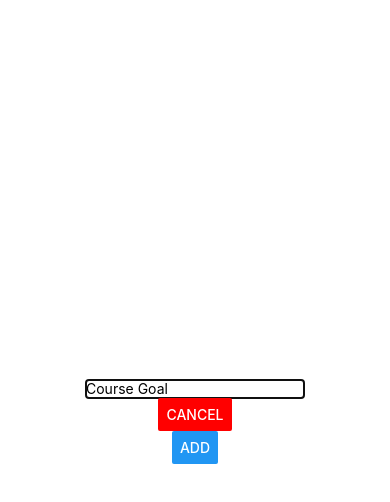
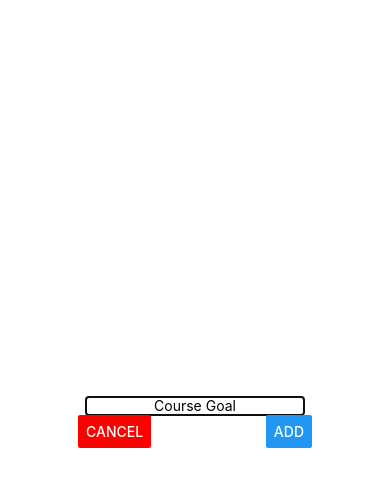
Before and after one commit to tanner-schmutte/rn-complete-guide, a React Native app: screen / in a window 390 px wide. Both pictures are taken after a click on the button "ADD NEW GOAL". Shown: the top 502 px of the page. Built offline with nearby package versions, Linux system fonts and the light colour scheme.

Commit message:
style modal buttons

```diff
--- a/components/GoalInput.js
+++ b/components/GoalInput.js
@@ -22,8 +22,14 @@ const GoalInput = (props) => {
                     onChangeText={goalInputHandler}
                     value={enteredGoal}
                 />
-                <Button title="CANCEL" color="red" onPress={props.onCancel} />
-                <Button title="ADD" onPress={addGoalHandler} />
+                <View style={styles.buttonsContainer}>
+                    <Button
+                        title="CANCEL"
+                        color="red"
+                        onPress={props.onCancel}
+                    />
+                    <Button title="ADD" onPress={addGoalHandler} />
+                </View>
             </View>
         </Modal>
     );
@@ -38,6 +44,12 @@ const styles = StyleSheet.create({
     inputItem: {
         borderBottomColor: 'black',
         borderBottomWidth: 1,
+        textAlign: 'center',
+    },
+    buttonsContainer: {
+        flexDirection: 'row',
+        justifyContent: 'space-between',
+        width: '60%',
     },
 });
 
```
